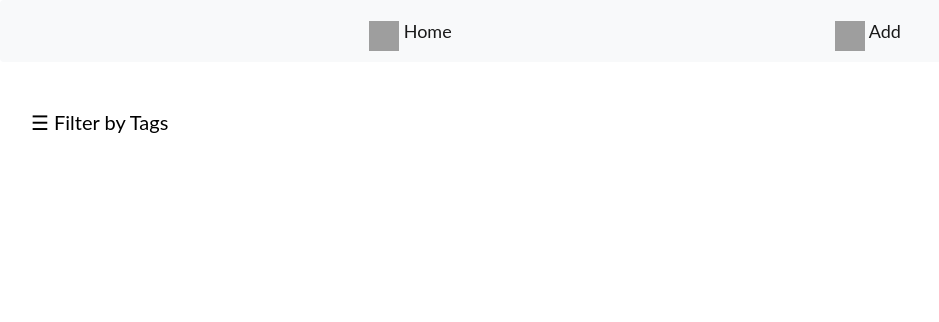
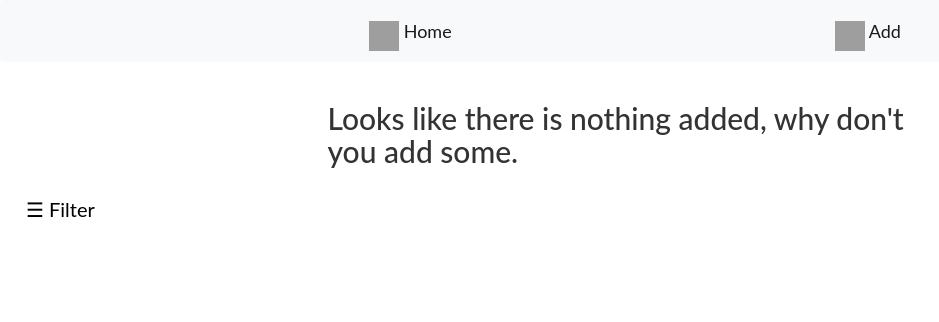
Before and after one commit to thtay/flask.form, a Flask app: page / in a window 1280 px wide. Shown: the top 322 px of that part, without its empty margins (0-939 px from the left). Run offline with Flask 2, Linux system fonts and the light colour scheme; data that the repository does not hold is empty; the page is wider than the window, and the part outside it is not shown; some libraries are stand-ins or nearby versions; grey boxes are pictures that could not be loaded.

```diff
--- a/flaskr/blog/views.py
+++ b/flaskr/blog/views.py
@@ -18,12 +18,14 @@ def index():
     if request.method == 'POST':
         tag_id_list = request.form.getlist('mycheckbox')
         filter_posts = []
+        filter_tags = []
         for tag_id in tag_id_list:
             tag = Tag.query.get_or_404(tag_id)
+            filter_tags.append(tag)
             for post in tag.subscribers:
                 filter_posts.append(post)
         tags = Tag.query.all()
-        return render_template("blog/index.html", posts=filter_posts, tags=tags, filtered_tags=tag_id_list)
+        return render_template("blog/index.html", posts=filter_posts, tags=tags, filtered_tags=filter_tags)
     else:
         posts = Design.query.all()
         tags = Tag.query.all()
--- a/flaskr/templates/blog/index.html
+++ b/flaskr/templates/blog/index.html
@@ -49,7 +50,7 @@ body {
   cursor: pointer;
   background-color: white;
   color: black;
-  padding: 10px 15px;
+  padding: 1px 10px;
   border: none;
 }
 
@@ -69,6 +70,25 @@ body {
 }
 </style>
 
+{% if not posts %}
+<div class="row">
+  <div class="col-md-6 offset-md-3">
+    <h2>Looks like there is nothing added, why don't you add some.</h2>
+  </div>
+</div>
+{% endif %}
+
+{% if filtered_tags %}
+<div class="row">
+  <div class="col-md-6 offset-md-3">
+    <td>Filtered by:</td>
+    {% for tags in filtered_tags %}
+      <td>{{tags.tag_name}}</td>
+    {% endfor %}
+  </div>
+</div>
+{% endif %}
+
 <div id="mySidebar" class="sidebar">
   <a href="javascript:void(0)" class="closebtn" onclick="closeNav()">×</a>
     <h1>Tags</h1>
@@ -81,7 +101,7 @@ body {
 </div>
 
 <div id="main">
-  <button class="openbtn" onclick="openNav()">☰ Filter by Tags</button>
+  <button class="openbtn" onclick="openNav()">☰ Filter</button>
 </div>
 
 <script>
```
Also changed, not shown: other parts of flaskr/templates/blog/index.html (+2 -2 lines).
